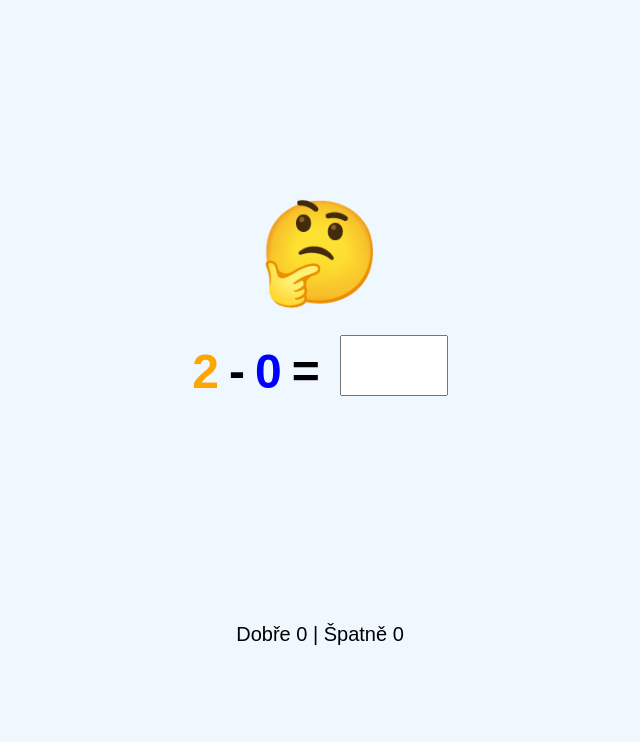
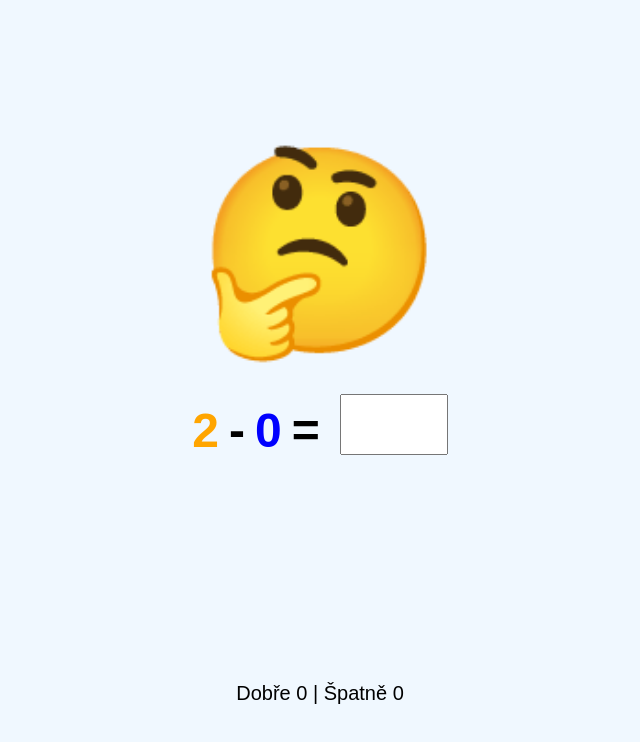
Before and after one commit to zk00006/matematika, a plain HTML site: page index.html in a window 1280 px wide. Shown: the whole page, without its empty margins (320-960 px from the left). Drawn offline with Linux system fonts and the light colour scheme.

Commit message:
big emoji

```diff
--- a/index.html
+++ b/index.html
@@ -24,7 +24,7 @@
         }
 
         .emoji {
-            font-size: 100px;
+            font-size: 200px;
             margin-top: 40px;
         }
 
```
